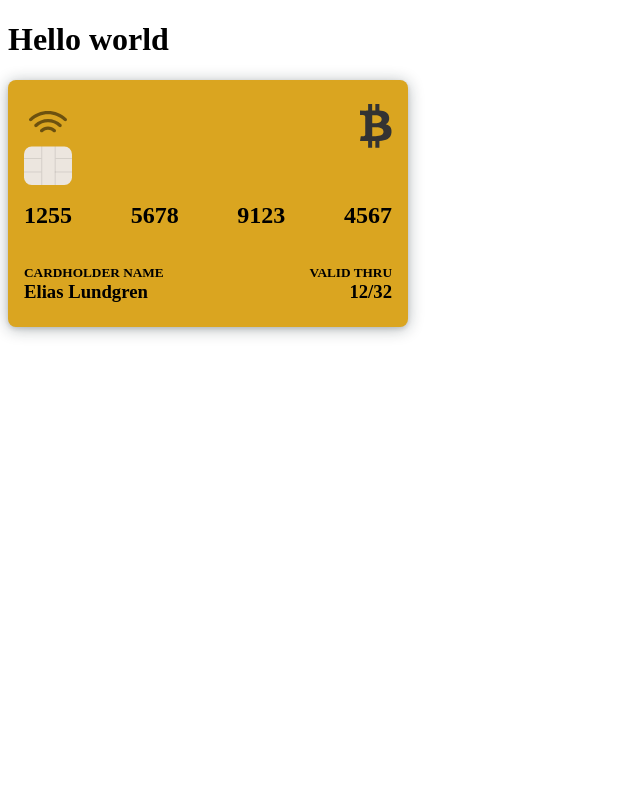
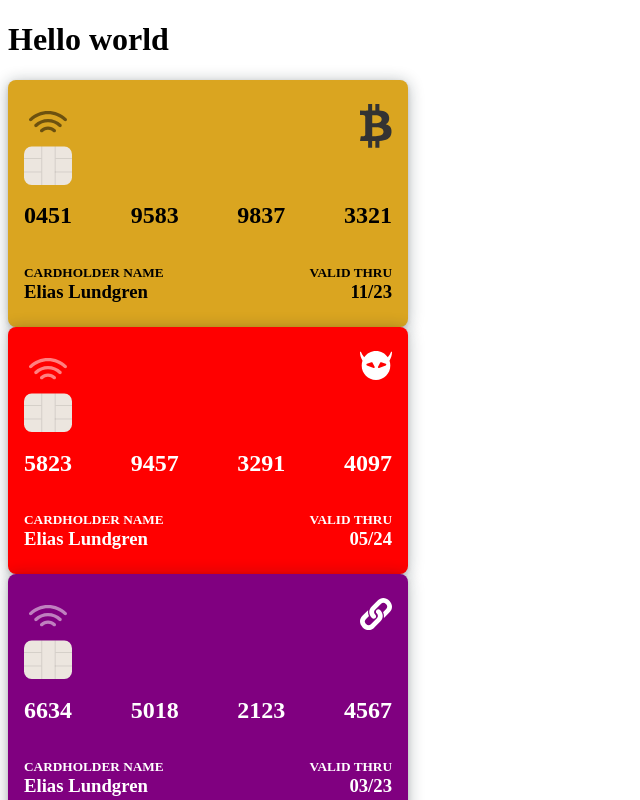
Before and after one commit to Hatzz/iths-e-wallet, a Vue app: page / in a window 1280 px wide. Shown: the top 800 px of the page, without its empty margins (0-640 px from the left). Built offline with nearby package versions, Linux system fonts and the light colour scheme.

Commit message:
add predefined cards to root object

```diff
--- a/src/main.js
+++ b/src/main.js
@@ -6,5 +6,39 @@ Vue.config.productionTip = false
 
 new Vue({
   router,
+  data () {
+    return {
+      cards: [
+        {
+          number: '0451 9583 9837 3321',
+          name: 'Elias Lundgren',
+          date: '11/23',
+          ccv: '783',
+          vendor: 'bitcoin'
+        },
+        {
+          number: '5823 9457 3291 4097',
+          name: 'Elias Lundgren',
+          date: '05/24',
+          ccv: '827',
+          vendor: 'evil'
+        },
+        {
+          number: '6634 5018 2123 4567',
+          name: 'Elias Lundgren',
+          date: '03/23',
+          ccv: '189',
+          vendor: 'blockchain'
+        },
+        {
+          number: '1244 5678 9123 4217',
+          name: 'Elias Lundgren',
+          date: '06/21',
+          ccv: '133',
+          vendor: 'ninja'
+        }
+      ]
+    }
+  },
   render: h => h(App)
 }).$mount('#app')
--- a/src/views/Home.vue
+++ b/src/views/Home.vue
@@ -1,8 +1,15 @@
 <template>
-  <div class="home">
+  <main>
     <h1>Hello world</h1>
-    <Card vendor="bitcoin" name="Elias Lundgren" date="12/32" number="1255 5678 9123 4567"/>
-  </div>
+    <Card
+      v-for="card in this.$root.cards"
+      :number="card.number"
+      :name="card.name"
+      :date="card.date"
+      :vendor="card.vendor"
+      :key="card.number"
+    />
+  </main>
 </template>
 
 <script>
@@ -17,5 +24,4 @@ export default {
 </script>
 
 <style lang="scss" scoped>
-
 </style>
```
